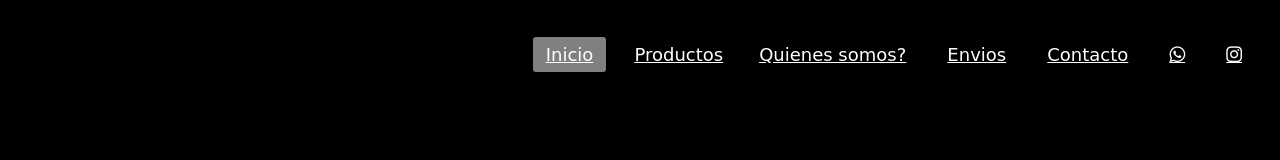
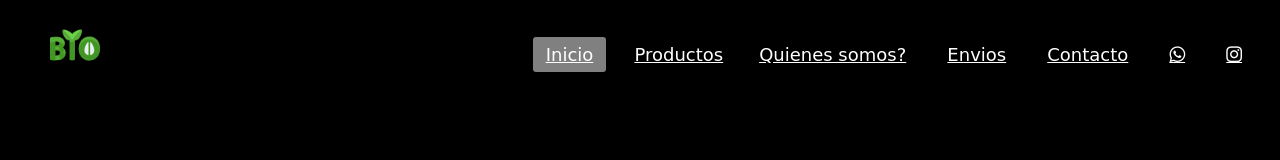
Before and after one commit to ValentinaFerrero/Proyecto-biodiet.io, a plain HTML site: page pages/contacto.html in a window 1280 px wide. Shown: the top 160 px of the page. Drawn offline with nearby package versions, Linux system fonts and the light colour scheme; files that its build step writes are made by us from their sources; a web font is replaced by a local one.

```diff
--- a/pages/contacto.html
+++ b/pages/contacto.html
@@ -23,7 +23,7 @@
                 <i class="fas fa-bars"></i>
             </label>
             <a href="#" class="enlace">
-                <img src="./assets/bio.png" alt="" class="logo">
+                <img src="../assets/bio.png" alt="" class="logo">
             </a>
             <ul>
                 <li><a class="active" href="../index.html">Inicio</a></li>
```
Also changed, not shown: pages/envios.html (+1 -1 lines), pages/productos.html (+1 -2 lines), pages/quienes-somos.html (+1 -1 lines).
